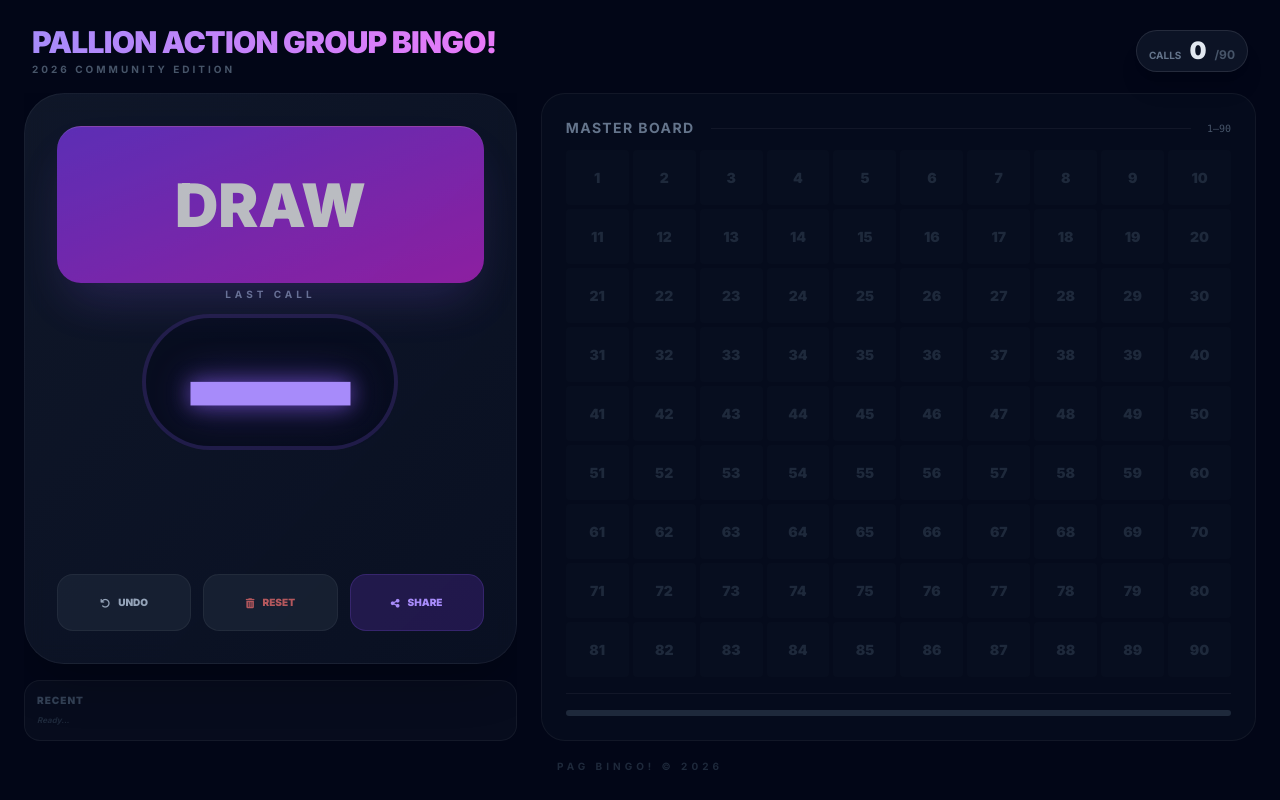
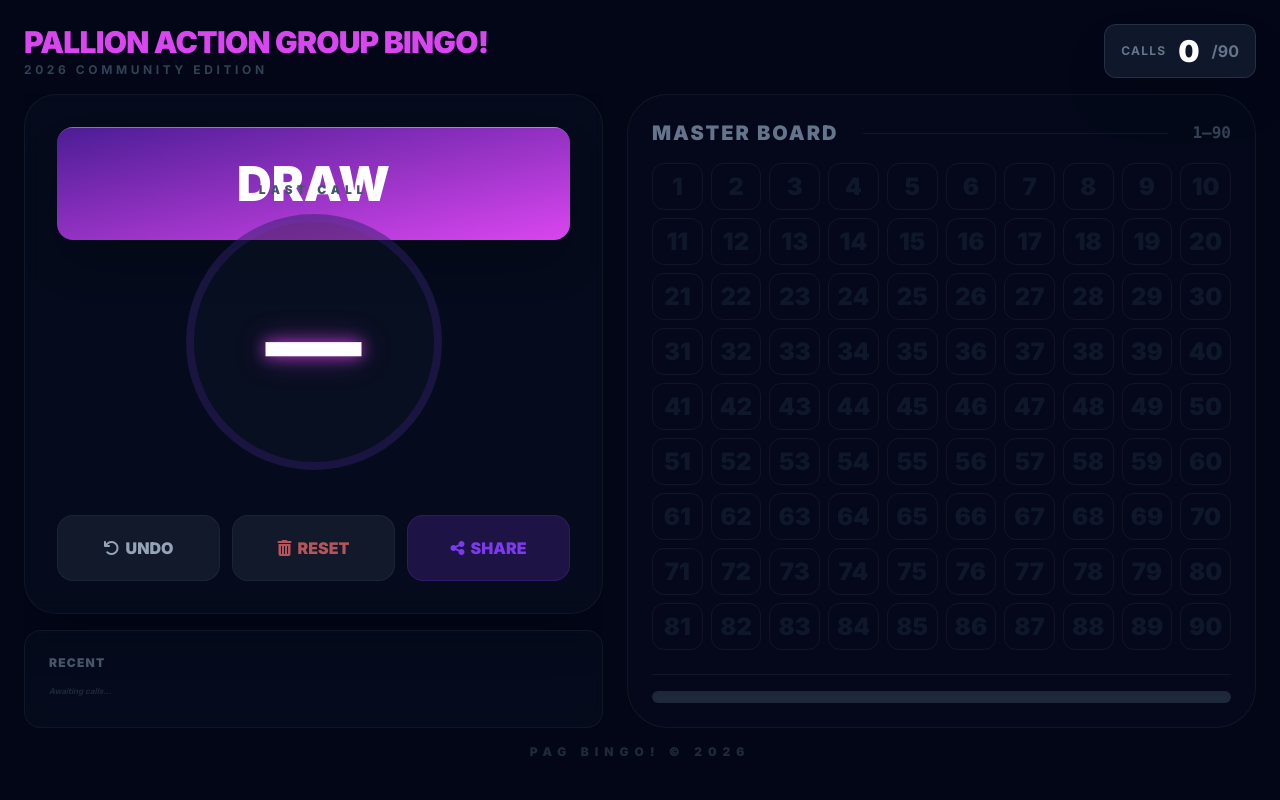
Before and after one commit to kennewby01-star/Pallion-Bingo-2026, a React (Vite) app: page / in a window 1280 px wide. Built offline with nearby package versions, Linux system fonts and the light colour scheme.

Commit message:
Add files via upload

```diff
--- a/App.tsx
+++ b/App.tsx
@@ -29,8 +29,8 @@ const App: React.FC = () => {
     setIsAnimate(false);
 
     let count = 0;
-    const rollDuration = 500;
-    const rollInterval = 50;
+    const rollDuration = 600;
+    const rollInterval = 60;
     const totalSteps = rollDuration / rollInterval;
 
     if (rollIntervalRef.current) clearInterval(rollIntervalRef.current);
@@ -58,7 +58,7 @@ const App: React.FC = () => {
 
         setIsRolling(false);
         setIsAnimate(true);
-        setTimeout(() => setIsAnimate(false), 500);
+        setTimeout(() => setIsAnimate(false), 400);
       }
     }, rollInterval);
 
@@ -89,7 +89,7 @@ const App: React.FC = () => {
   const shareApp = useCallback(async () => {
     const shareData = {
       title: 'Pallion Bingo',
-      text: 'Check out the Pallion Action Group Bingo Caller!',
+      text: 'Check out the Pallion Action Group Bingo!',
       url: window.location.href,
     };
     try {
@@ -97,100 +97,108 @@ const App: React.FC = () => {
         await navigator.share(shareData);
       } else {
         await navigator.clipboard.writeText(window.location.href);
-        alert('Link copied to clipboard!');
+        alert('Link copied!');
       }
-    } catch (e) {
-      console.error(e);
-    }
+    } catch (e) { console.error(e); }
   }, []);
 
   const progress = useMemo(() => (gameState.drawnNumbers.length / 90) * 100, [gameState.drawnNumbers]);
 
   return (
-    <div className="h-screen w-screen flex flex-col p-1.5 md:p-6 gap-1.5 md:gap-4 bg-slate-950 text-slate-50 overflow-hidden">
-      {/* Header - Restored visibility in landscape */}
-      <header className="flex items-center justify-between flex-shrink-0 px-2 mobile-landscape-header">
+    <div className="h-screen w-screen flex flex-col p-2 md:p-6 bg-[#020617] text-white overflow-hidden">
+
+      {/* Header */}
+      <header className="flex items-start justify-between flex-shrink-0 mb-2 md:mb-4 landscape-header-compact">
         <div className="flex flex-col">
-          <h1 className="text-xs md:text-3xl font-black bg-gradient-to-r from-violet-400 to-fuchsia-400 bg-clip-text text-transparent uppercase tracking-tight leading-none mobile-landscape-title-text">
-            Pallion Action Group BINGO!
+          <h1 className="text-xl md:text-3xl font-black text-[#d946ef] uppercase tracking-tight leading-none landscape-title-text">
+            PALLION ACTION GROUP BINGO!
           </h1>
-          <span className="text-[5px] md:text-[10px] text-slate-600 font-bold uppercase tracking-[0.3em] mt-0.5 mobile-landscape-hide">2026 Community Edition</span>
+          <span className="text-[7px] md:text-xs text-slate-700 font-bold uppercase tracking-[0.3em] mt-0.5 landscape-hide">
+            2026 COMMUNITY EDITION
+          </span>
         </div>
-        <div className="bg-slate-900/80 px-2 md:px-3 py-0.5 md:py-1 rounded-full border border-white/10 shadow-xl flex items-baseline gap-1 md:gap-2">
-          <span className="text-slate-500 font-bold text-[6px] md:text-[10px] uppercase">Calls</span>
-          <span className="text-xs md:text-2xl font-black text-slate-200">{gameState.drawnNumbers.length}</span>
-          <span className="text-slate-600 font-bold text-[6px] md:text-xs">/90</span>
+
+        <div className="flex items-center gap-1.5 md:gap-3 bg-[#0f172a] px-2 py-1 md:px-4 md:py-2 rounded-xl border border-white/10 shadow-2xl">
+          <span className="text-slate-500 font-bold text-[7px] md:text-xs uppercase tracking-widest">CALLS</span>
+          <span className="text-sm md:text-3xl font-black text-white">{gameState.drawnNumbers.length}</span>
+          <span className="text-slate-500 font-bold text-[7px] md:text-base">/90</span>
         </div>
       </header>
 
-      <main className="flex-1 min-h-0 flex flex-col md:flex-row mobile-landscape-row gap-1.5 md:gap-6 overflow-hidden">
+      {/* Main Split */}
+      <main className="flex-1 min-h-0 flex flex-col md:flex-row landscape-flex-row gap-2.5 md:gap-6 overflow-hidden">
 
-        {/* LEFT PANEL */}
-        <div className="flex-1 md:flex-none md:w-[40%] mobile-landscape-w-left flex flex-col min-h-0 gap-1.5 md:gap-4 overflow-hidden">
-          <div className="gradient-border rounded-xl md:rounded-[2.5rem] flex-1 flex flex-col p-2.5 md:p-8 shadow-2xl relative overflow-hidden">
+        {/* LEFT COLUMN */}
+        <div className="flex-1 md:w-[40%] landscape-w-40 flex flex-col min-h-0 gap-2.5 md:gap-4 overflow-hidden">
 
+          {/* Main Controls Card */}
+          <div className="panel-bg rounded-[1.5rem] md:rounded-[2rem] flex-1 flex flex-col p-3 md:p-8 shadow-2xl border border-white/5 landscape-h-shrink overflow-hidden">
+
+            {/* Draw Button */}
             <button
               onClick={drawNumber}
               disabled={gameState.remainingNumbers.length === 0 || isRolling}
-              className={`w-full py-2 md:py-12 rounded-lg md:rounded-[1.5rem] bg-gradient-to-br from-violet-600 to-fuchsia-600 text-white font-black text-lg md:text-6xl shadow-2xl shadow-violet-500/30 active:scale-95 transition-all disabled:opacity-50 border-t border-white/20 flex-shrink-0 mobile-landscape-btn-pad ${!isRolling && gameState.remainingNumbers.length > 0 ? 'animate-pulse' : ''}`}
+              className={`w-full py-2.5 md:py-8 rounded-xl md:rounded-2xl bg-gradient-to-br from-[#4c1d95] to-[#d946ef] text-white font-black text-xl md:text-5xl shadow-2xl active:scale-[0.98] transition-all disabled:opacity-50 border-t border-white/20 flex-shrink-0 landscape-btn-sm`}
             >
               {isRolling ? <i className="fas fa-sync fa-spin"></i> : 'DRAW'}
             </button>
 
-            <div className="flex-1 flex flex-col items-center justify-center min-h-0 py-1">
-              <div className="text-slate-500 font-bold uppercase tracking-[0.4em] text-[6px] md:text-[10px] mb-1 md:mb-3 mobile-landscape-hide">
-                {isRolling ? 'Rolling...' : 'Last Call'}
+            {/* Ball Area */}
+            <div className="flex-1 flex flex-col items-center justify-center min-h-0 py-2 md:py-4 md:overflow-visible overflow-hidden">
+              <div className="text-slate-600 font-black uppercase tracking-[0.4em] text-[7px] md:text-xs mb-1.5 md:mb-4 flex-shrink-0">
+                LAST CALL
               </div>
 
-              <div className={`relative flex items-center justify-center w-20 h-20 md:w-64 md:h-64 mobile-landscape-num-size rounded-full border md:border-4 border-violet-500/20 bg-slate-950/40 transition-transform duration-300 ${isAnimate ? 'scale-110' : ''}`}>
-                <span className={`text-3xl md:text-[10rem] mobile-landscape-text-xl font-black neon-glow transition-all duration-200
-                  ${isRolling ? 'rolling-effect text-slate-700' : 'text-violet-400'}
-                `}>
+              <div className={`relative flex-shrink-0 flex items-center justify-center w-28 h-28 md:w-64 md:h-64 landscape-ball-sm rounded-full border-4 md:border-8 border-[#7c3aed]/15 bg-[#0f172a]/40 transition-transform duration-300 ${isAnimate ? 'scale-105' : ''}`}>
+                <span className={`text-5xl md:text-8xl landscape-ball-text font-black neon-glow transition-all duration-200 text-white ${isRolling ? 'opacity-20' : ''}`}>
                   {isRolling ? rollingNumber : (gameState.currentNumber ?? '—')}
                 </span>
               </div>
 
-              <div className="mt-1 md:mt-8 min-h-[1rem] md:min-h-[4rem] flex items-center justify-center px-4">
+              {/* Rhyme */}
+              <div className="mt-2 md:mt-4 min-h-[1rem] md:min-h-[4rem] flex items-center justify-center px-4 flex-shrink-0">
                 {!isRolling && gameState.currentNumber && (
-                  <div className="text-fuchsia-400 font-black text-[9px] md:text-3xl mobile-landscape-rhyme-text uppercase tracking-widest animate-pulse text-center leading-tight">
+                  <div className="text-[#d946ef] font-black text-[10px] md:text-4xl uppercase tracking-widest text-center leading-tight landscape-rhyme-sm">
                     "{BINGO_RHYMES[gameState.currentNumber]}"
                   </div>
                 )}
               </div>
             </div>
 
-            <div className="mt-auto pt-1 md:pt-6 flex gap-1 md:gap-3 flex-shrink-0">
-              <button onClick={undoLastDraw} disabled={gameState.drawnNumbers.length === 0 || isRolling} className="flex-1 py-1 md:py-5 bg-slate-800/60 hover:bg-slate-800 rounded md:rounded-2xl text-[6px] md:text-[10px] font-black text-slate-400 border border-white/5 active:scale-95 transition-all flex flex-col md:flex-row items-center justify-center gap-0.5 md:gap-2">
-                <i className="fas fa-undo"></i> <span>UNDO</span>
+            {/* Action Buttons Row */}
+            <div className="mt-auto pt-2 md:pt-6 flex gap-1.5 md:gap-3 flex-shrink-0">
+              <button onClick={undoLastDraw} disabled={gameState.drawnNumbers.length === 0 || isRolling} className="flex-1 py-2 md:py-5 bg-[#1e293b]/50 hover:bg-[#1e293b] rounded-lg md:rounded-2xl text-[8px] md:text-base font-black text-slate-400 border border-white/5 active:scale-95 transition-all flex items-center justify-center gap-1.5 landscape-action-btn">
+                <i className="fas fa-undo"></i> <span className="uppercase">UNDO</span>
               </button>
-              <button onClick={resetGame} disabled={isRolling} className="flex-1 py-1 md:py-5 bg-slate-800/60 hover:bg-slate-800 rounded md:rounded-2xl text-[6px] md:text-[10px] font-black text-red-400/70 border border-white/5 active:scale-95 transition-all flex flex-col md:flex-row items-center justify-center gap-0.5 md:gap-2">
-                <i className="fas fa-trash-alt"></i> <span>RESET</span>
+              <button onClick={resetGame} disabled={isRolling} className="flex-1 py-2 md:py-5 bg-[#1e293b]/50 hover:bg-[#1e293b] rounded-lg md:rounded-2xl text-[8px] md:text-base font-black text-red-400/70 border border-white/5 active:scale-95 transition-all flex items-center justify-center gap-1.5 landscape-action-btn">
+                <i className="fas fa-trash-alt"></i> <span className="uppercase">RESET</span>
               </button>
-              <button onClick={shareApp} className="flex-1 py-1 md:py-5 bg-violet-600/20 hover:bg-violet-600/40 rounded md:rounded-2xl text-[6px] md:text-[10px] font-black text-violet-400 border border-violet-500/20 active:scale-95 transition-all flex flex-col md:flex-row items-center justify-center gap-0.5 md:gap-2">
-                <i className="fas fa-share-alt"></i> <span>SHARE</span>
+              <button onClick={shareApp} className="flex-1 py-2 md:py-5 bg-[#7c3aed]/20 hover:bg-[#7c3aed]/40 rounded-lg md:rounded-2xl text-[8px] md:text-base font-black text-[#7c3aed] border border-[#7c3aed]/20 active:scale-95 transition-all flex items-center justify-center gap-1.5 landscape-action-btn">
+                <i className="fas fa-share-alt"></i> <span className="uppercase">SHARE</span>
               </button>
             </div>
           </div>
 
-          <div className="bg-slate-900/40 p-1 md:p-3 rounded-lg md:rounded-2xl border border-white/5 mobile-landscape-hide flex-shrink-0">
-            <h3 className="text-[6px] md:text-[10px] text-slate-700 font-black uppercase tracking-widest mb-1">Recent</h3>
-            <div className="flex gap-1 overflow-x-auto scrollbar-hide">
+          {/* Recent Tray Card */}
+          <div className="panel-bg p-2 md:p-6 rounded-xl md:rounded-2xl border border-white/5 flex-shrink-0 overflow-hidden">
+            <h3 className="text-[8px] md:text-xs text-slate-600 font-black uppercase tracking-widest mb-1.5 md:mb-2">RECENT</h3>
+            <div className="flex gap-1.5 md:gap-2 overflow-x-auto scrollbar-hide py-0.5">
               {gameState.drawnNumbers.slice(1, 15).map((num, i) => (
-                <div key={i} className="flex-shrink-0 w-6 h-6 md:w-10 md:h-10 rounded-md bg-slate-800 border border-white/5 flex items-center justify-center font-bold text-[8px] md:text-base text-slate-500">
+                <div key={i} className="flex-shrink-0 w-8 h-8 md:w-12 md:h-12 rounded-lg bg-[#1e293b] border border-white/5 flex items-center justify-center font-black text-xs md:text-xl text-slate-500 landscape-recent-box">
                   {num}
                 </div>
               ))}
-              {gameState.drawnNumbers.length < 2 && <div className="text-slate-800 font-bold text-[8px] italic py-0.5">Ready...</div>}
+              {gameState.drawnNumbers.length < 2 && <div className="text-slate-800 font-bold text-[8px] italic py-1">Awaiting calls...</div>}
             </div>
           </div>
         </div>
 
-        {/* RIGHT PANEL */}
-        <div className="flex-1 flex flex-col bg-slate-900/30 rounded-xl md:rounded-3xl p-1 md:p-6 border border-white/5 min-h-0 overflow-hidden mobile-landscape-w-right mobile-landscape-p">
-          <div className="flex items-center justify-between mb-1 md:mb-3 flex-shrink-0">
-            <h2 className="text-[7px] md:text-sm font-bold text-slate-500 uppercase tracking-widest">Master Board</h2>
-            <div className="h-[1px] flex-1 mx-2 md:mx-4 bg-white/5"></div>
-            <div className="text-[7px] md:text-[10px] text-slate-600 font-mono">1–90</div>
+        {/* RIGHT COLUMN: Master Board */}
+        <div className="flex-1 md:w-[60%] landscape-w-60 flex flex-col bg-[#0f172a]/20 rounded-[1.5rem] md:rounded-[2.5rem] p-3 md:p-6 border border-white/5 min-h-0 overflow-hidden">
+          <div className="flex items-center justify-between mb-2 md:mb-4 flex-shrink-0">
+            <h2 className="text-[10px] md:text-xl font-black text-slate-500 uppercase tracking-widest">MASTER BOARD</h2>
+            <div className="h-[1px] flex-1 mx-3 md:mx-6 bg-white/5"></div>
+            <div className="text-[8px] md:text-base text-slate-700 font-black font-mono">1–90</div>
           </div>
 
           <div className="flex-1 min-h-0">
@@ -199,7 +207,13 @@ const App: React.FC = () => {
                 const isDrawn = gameState.drawnNumbers.includes(num);
                 const isCurrent = gameState.currentNumber === num && !isRolling;
                 return (
-                  <div key={num} className={`flex items-center justify-center rounded transition-all duration-150 border text-[7px] md:text-sm font-black ${isCurrent ? 'bg-fuchsia-500 text-white border-fuchsia-300 scale-105 z-10 shadow-lg' : isDrawn ? 'bg-violet-500/30 text-violet-200 border-violet-500/40' : 'bg-slate-800/10 text-slate-800 border-transparent'}`}>
+                  <div key={num} className={`flex items-center justify-center rounded-md md:rounded-xl transition-all duration-150 border text-[9px] md:text-2xl font-black
+                    ${isCurrent
+                      ? 'bg-[#d946ef] text-white border-white/40 scale-105 z-10 shadow-[0_0_20px_rgba(217,70,239,0.5)]'
+                      : isDrawn
+                        ? 'bg-[#7c3aed]/25 text-[#7c3aed] border-[#7c3aed]/30 shadow-[inset_0_0_10px_rgba(124,58,237,0.1)]'
+                        : 'bg-transparent text-slate-900 border-white/5'
+                    }`}>
                     {num}
                   </div>
                 );
@@ -207,16 +221,16 @@ const App: React.FC = () => {
             </div>
           </div>
 
-          <div className="mt-1 md:mt-4 pt-1 md:pt-4 border-t border-white/5 flex-shrink-0 mobile-landscape-hide">
-            <div className="h-0.5 md:h-1.5 w-full bg-slate-800 rounded-full overflow-hidden">
-              <div className="h-full bg-gradient-to-r from-violet-500 to-fuchsia-500 transition-all duration-500" style={{ width: `${progress}%` }}></div>
+          <div className="mt-2 md:mt-6 pt-2 md:pt-4 border-t border-white/5 flex-shrink-0">
+            <div className="h-1 md:h-3 w-full bg-[#1e293b] rounded-full overflow-hidden shadow-inner">
+              <div className="h-full bg-gradient-to-r from-[#7c3aed] to-[#d946ef] transition-all duration-700 shadow-[0_0_15px_rgba(217,70,239,0.3)]" style={{ width: `${progress}%` }}></div>
             </div>
           </div>
         </div>
 
       </main>
 
-      <footer className="text-center text-slate-800 text-[6px] md:text-[10px] flex-shrink-0 uppercase tracking-[0.4em] font-bold mobile-landscape-hide py-0.5">
+      <footer className="text-center text-slate-800 text-[6px] md:text-xs flex-shrink-0 uppercase tracking-[0.5em] font-black py-2 md:py-4 landscape-hide">
         PAG BINGO! © 2026
       </footer>
     </div>
--- a/index.html
+++ b/index.html
@@ -15,61 +15,47 @@
             overflow: hidden;
             height: 100vh;
             width: 100vw;
+            color: #f8fafc;
             touch-action: manipulation;
         }
         .neon-glow {
-            text-shadow: 0 0 20px rgba(139, 92, 246, 0.6), 0 0 40px rgba(139, 92, 246, 0.4);
+            text-shadow: 0 0 15px rgba(217, 70, 239, 0.8), 0 0 30px rgba(217, 70, 239, 0.4);
         }
-        .rolling-effect {
-            animation: shake 0.1s infinite;
-            filter: blur(1px);
-        }
-        @keyframes shake {
-            0% { transform: translate(1px, 1px); }
-            50% { transform: translate(-1px, -1px); }
-            100% { transform: translate(1px, -1px); }
-        }
-        .gradient-border {
-            position: relative;
-            background: linear-gradient(135deg, rgba(30, 41, 59, 0.5), rgba(15, 23, 42, 0.6));
+        .panel-bg {
+            background: rgba(15, 23, 42, 0.3);
             border: 1px solid rgba(255, 255, 255, 0.05);
             backdrop-filter: blur(10px);
         }
         .bingo-grid {
             display: grid;
             grid-template-columns: repeat(10, 1fr);
-            gap: 2px;
+            gap: 4px;
             height: 100%;
         }
-        @media (min-width: 768px) {
-            .bingo-grid { gap: 4px; }
-        }
+        @media (min-width: 768px) { .bingo-grid { gap: 8px; } }
+
         .scrollbar-hide::-webkit-scrollbar { display: none; }
 
-        /* Custom Landscape Overrides for Mobile */
-        @media (orientation: landscape) and (max-height: 600px) {
-            .mobile-landscape-row { flex-direction: row !important; }
-            .mobile-landscape-w-left { width: 45% !important; flex: none !important; }
-            .mobile-landscape-w-right { width: 55% !important; flex: none !important; }
-            .mobile-landscape-p { padding: 0.5rem !important; }
-
-            /* Restore Title in Landscape but make it smaller */
-            .mobile-landscape-header { height: 2.5rem !important; margin-bottom: 0.25rem !important; }
-            .mobile-landscape-title-text { font-size: 0.8rem !important; }
-
-            .mobile-landscape-hide { display: none !important; }
-            .mobile-landscape-num-size { width: 6.5rem !important; height: 6.5rem !important; }
-            .mobile-landscape-text-xl { font-size: 3.5rem !important; }
-            .mobile-landscape-rhyme-text { font-size: 0.8rem !important; margin-top: 0.25rem !important; }
-
-            .mobile-landscape-btn-pad { padding-top: 0.5rem !important; padding-bottom: 0.5rem !important; }
+        /* Fix for short landscape screens where buttons might fall off */
+        @media (orientation: landscape) and (max-height: 500px) {
+            .landscape-flex-row { flex-direction: row !important; }
+            .landscape-w-40 { width: 40% !important; flex: none !important; }
+            .landscape-w-60 { width: 60% !important; flex: none !important; }
+            .landscape-h-shrink { height: auto !important; padding: 0.5rem !important; }
+            .landscape-btn-sm { padding-top: 0.75rem !important; padding-bottom: 0.75rem !important; font-size: 1.5rem !important; }
+            .landscape-ball-sm { width: 7rem !important; height: 7rem !important; }
+            .landscape-ball-text { font-size: 3.5rem !important; }
+            .landscape-rhyme-sm { font-size: 0.85rem !important; margin-top: 0.25rem !important; }
+            .landscape-action-btn { padding-top: 0.5rem !important; padding-bottom: 0.5rem !important; font-size: 0.75rem !important; }
+            .landscape-recent-box { width: 2.5rem !important; height: 2.5rem !important; font-size: 0.85rem !important; }
+            .landscape-header-compact { height: 2.5rem !important; margin-bottom: 0.25rem !important; }
+            .landscape-title-text { font-size: 1rem !important; }
+            .landscape-hide { display: none !important; }
         }
     </style>
     <script>
-        // Critical for React ESM loading
         window.process = { env: { NODE_ENV: 'production' } };
     </script>
-    <!-- ES Module Shims for broad browser support -->
     <script async src="https://ga.jspm.io/npm:es-module-shims@1.10.0/dist/es-module-shims.js"></script>
     <script type="importmap">
 {
```
